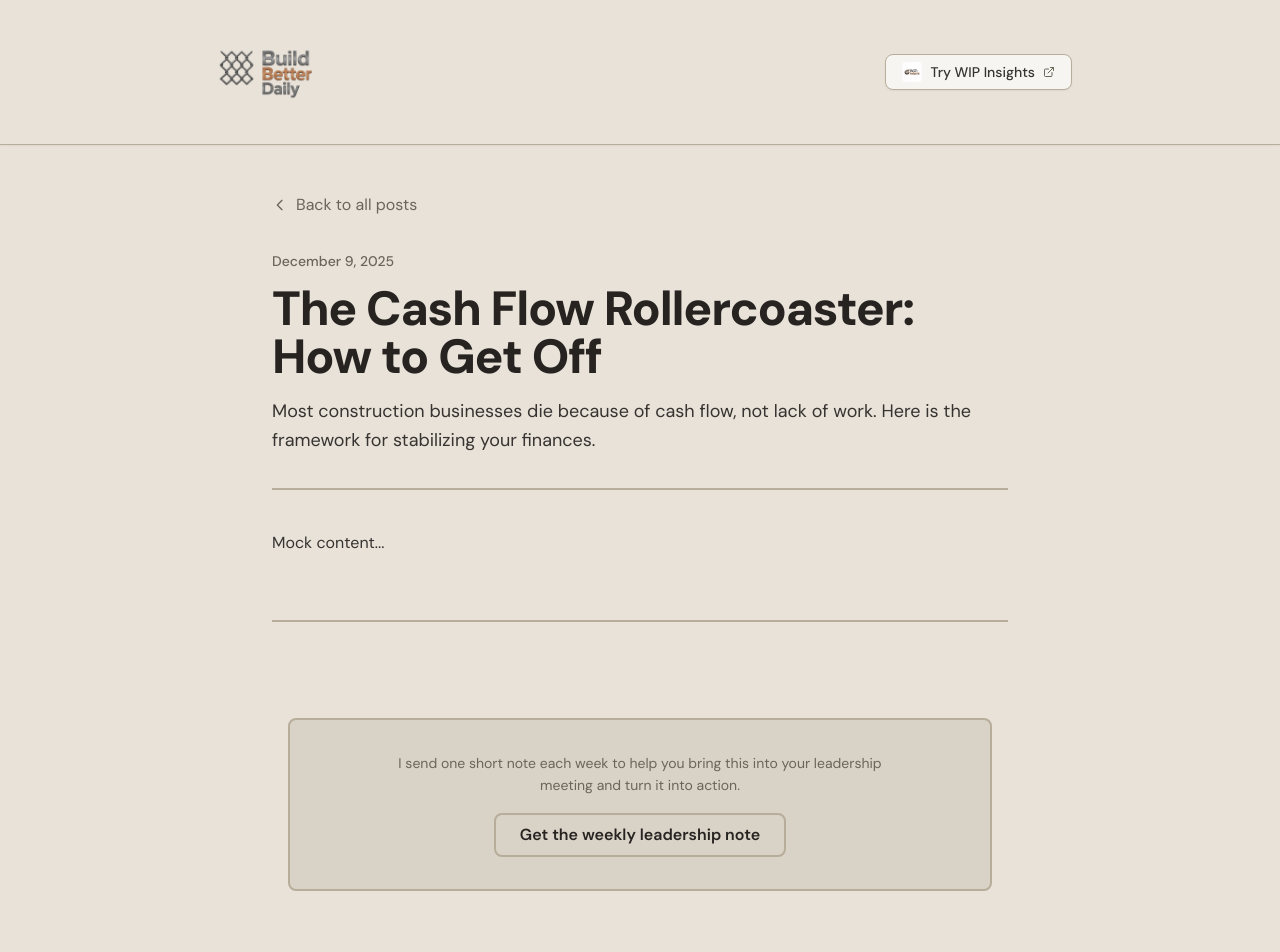
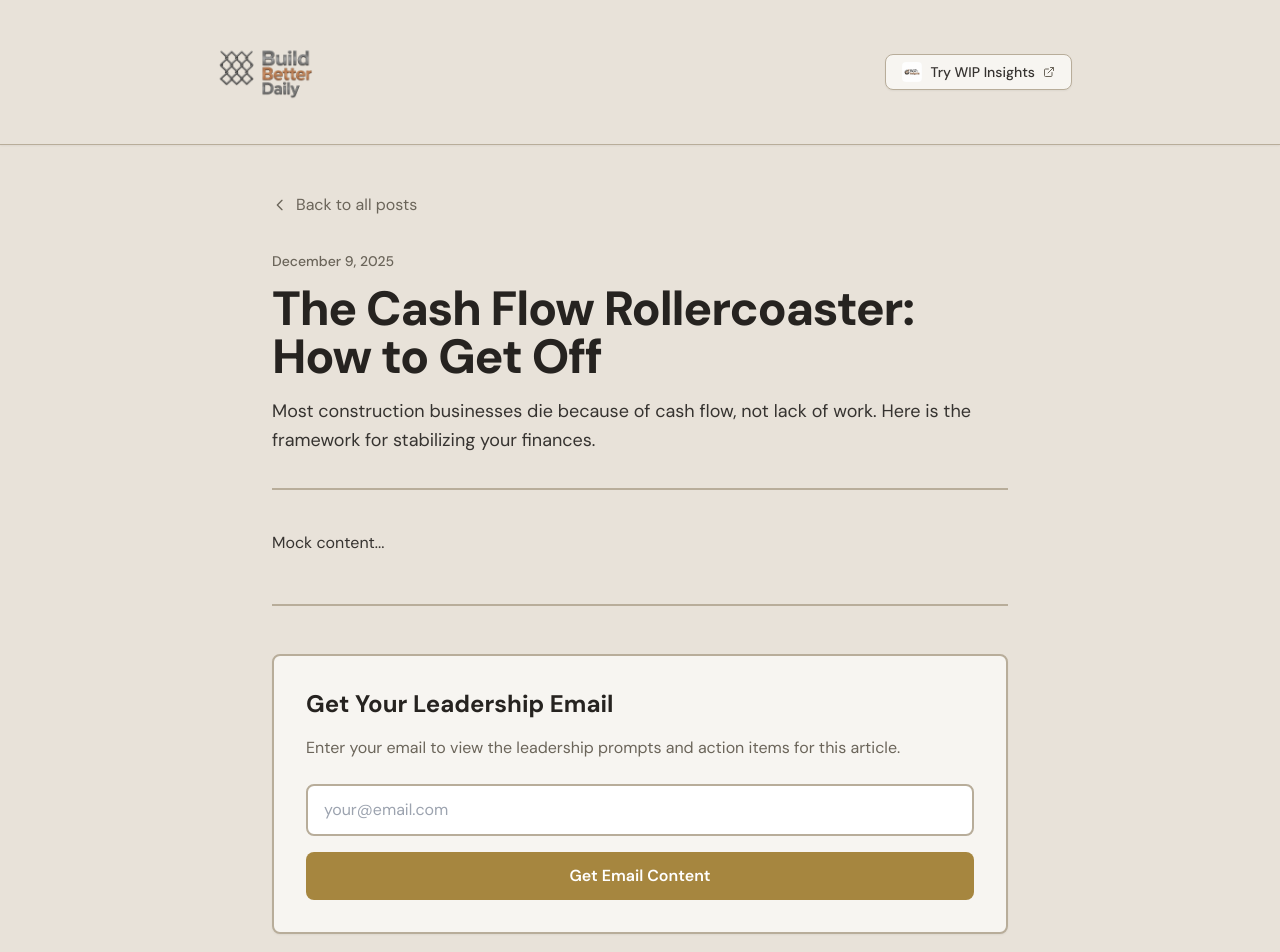
Before and after one commit to RileyM61/build-better-daily, a Next.js app: page /post/cash-flow-rollercoaster in a window 1280 px wide. Shown: the top 952 px of the page. Built offline with nearby package versions, Linux system fonts and the light colour scheme; no server answers.

Commit message:
feat: Add subscriber email content viewer on article pages

```diff
--- /dev/null
+++ b/app/api/get-email-content/route.ts
@@ -0,0 +1,85 @@
+import { NextRequest, NextResponse } from 'next/server'
+import { createServerClient } from '@/lib/supabase'
+import { getWeeklyEmailByPostId } from '@/lib/supabase'
+import type { Post } from '@/lib/supabase'
+
+export async function POST(request: NextRequest) {
+  try {
+    const { email, postId } = await request.json()
+
+    if (!email || !postId) {
+      return NextResponse.json(
+        { error: 'Email and postId are required' },
+        { status: 400 }
+      )
+    }
+
+    const supabase = createServerClient()
+
+    // Check if email is a subscriber
+    const { data: subscriber, error: subError } = await supabase
+      .from('subscribers')
+      .select('id, email, unsubscribed')
+      .eq('email', email.toLowerCase().trim())
+      .single()
+
+    if (subError || !subscriber || subscriber.unsubscribed) {
+      return NextResponse.json(
+        { error: 'Email not found in subscribers list. Please subscribe first.' },
+        { status: 404 }
+      )
+    }
+
+    // Get the post
+    const { data: postData, error: postError } = await supabase
+      .from('posts')
+      .select('*')
+      .eq('id', postId)
+      .single()
+
+    if (postError || !postData) {
+      return NextResponse.json(
+        { error: 'Post not found' },
+        { status: 404 }
+      )
+    }
+
+    const post = postData as Post
+
+    // Get the weekly email
+    const weeklyEmail = await getWeeklyEmailByPostId(postId)
+
+    if (!weeklyEmail) {
+      return NextResponse.json(
+        { error: 'No email content available for this article' },
+        { status: 404 }
+      )
+    }
+
+    // Build article URL
+    const baseUrl = process.env.NEXT_PUBLIC_SITE_URL || 'https://buildbetterdaily.com'
+    const articleUrl = `${baseUrl}/post/${post.slug}`
+
+    return NextResponse.json({
+      success: true,
+      email: {
+        subject: weeklyEmail.subject,
+        body: weeklyEmail.body,
+        leadership_prompt: weeklyEmail.leadership_prompt,
+        watch_for: weeklyEmail.watch_for,
+        execution_nudge: weeklyEmail.execution_nudge,
+        leadership_tool: post.leadership_tool,
+        article_url: articleUrl,
+      },
+    })
+  } catch (error) {
+    console.error('Error getting email content:', error)
+    return NextResponse.json(
+      {
+        error: 'Failed to get email content',
+        details: error instanceof Error ? error.message : 'Unknown error',
+      },
+      { status: 500 }
+    )
+  }
+}
--- a/app/post/[slug]/page.tsx
+++ b/app/post/[slug]/page.tsx
@@ -6,6 +6,7 @@ import Header from '@/components/Header'
 import Footer from '@/components/Footer'
 import BookRecommendation from '@/components/BookRecommendation'
 import SubscriptionInvite from '@/components/SubscriptionInvite'
+import EmailContent from '@/components/EmailContent'
 import { getPostBySlug, getPosts } from '@/lib/supabase'
 
 export const revalidate = 60
@@ -125,6 +126,9 @@ export default async function PostPage({ params }: PostPageProps) {
               affiliateTag={affiliateTag}
             />
 
+            {/* Email Content for Subscribers */}
+            <EmailContent postId={post.id} postSlug={post.slug} />
+
             {/* LOAD-BEARING: Clear structural separation */}
             <div className="mt-16 pt-12 border-t-2 border-wip-border">
               <SubscriptionInvite />
--- /dev/null
+++ b/components/EmailContent.tsx
@@ -0,0 +1,168 @@
+'use client'
+
+import { useState } from 'react'
+import type { LeadershipTool } from '@/lib/supabase'
+
+interface EmailContentProps {
+  postId: string
+  postSlug: string
+}
+
+interface EmailData {
+  subject: string
+  body: string
+  leadership_prompt: string
+  watch_for: string
+  execution_nudge: string
+  leadership_tool: LeadershipTool
+  article_url: string
+}
+
+export default function EmailContent({ postId, postSlug }: EmailContentProps) {
+  const [email, setEmail] = useState('')
+  const [loading, setLoading] = useState(false)
+  const [error, setError] = useState('')
+  const [emailData, setEmailData] = useState<EmailData | null>(null)
+
+  const handleSubmit = async (e: React.FormEvent) => {
+    e.preventDefault()
+    setError('')
+    setLoading(true)
+
+    try {
+      const response = await fetch('/api/get-email-content', {
+        method: 'POST',
+        headers: { 'Content-Type': 'application/json' },
+        body: JSON.stringify({ email: email.trim(), postId }),
+      })
+
+      const data = await response.json()
+
+      if (!response.ok) {
+        setError(data.error || 'Failed to get email content')
+        setEmailData(null)
+        return
+      }
+
+      setEmailData(data.email)
+    } catch (err) {
+      setError('Failed to load email content. Please try again.')
+      setEmailData(null)
+    } finally {
+      setLoading(false)
+    }
+  }
+
+  if (emailData) {
+    return (
+      <div className="mt-12 pt-12 border-t-2 border-wip-border">
+        <div className="bg-wip-card border-2 border-wip-border rounded-lg p-8 shadow-sm">
+          <h2 className="text-2xl font-bold text-wip-heading mb-6">
+            Your Leadership Email
+          </h2>
+
+          {/* Orientation */}
+          <p className="text-sm text-wip-muted italic mb-6">
+            This is your weekly leadership prompt — designed to be brought into the room, not just read.
+          </p>
+
+          {/* Opening Frame */}
+          <div className="mb-8">
+            <p className="text-base text-wip-text leading-relaxed">
+              {emailData.body}
+            </p>
+          </div>
+
+          {/* Core Leadership Tool */}
+          {emailData.leadership_tool && (
+            <div className="bg-wip-dark border-l-4 border-wip-gold p-6 mb-8 rounded-r-lg">
+              <h3 className="text-lg font-semibold text-wip-heading mb-4">
+                Bring This to Your Leadership Meeting
+              </h3>
+
+              <div className="space-y-4">
+                <div>
+                  <strong className="text-wip-heading block mb-2">The Question:</strong>
+                  <p className="text-wip-text">{emailData.leadership_tool.question}</p>
+                </div>
+
+                <div>
+                  <strong className="text-wip-heading block mb-2">The Prompt:</strong>
+                  <p className="text-wip-text">{emailData.leadership_tool.prompt}</p>
+                </div>
+
+                <div>
+                  <strong className="text-wip-heading block mb-2">The Action:</strong>
+                  <p className="text-wip-text">{emailData.leadership_tool.action}</p>
+                </div>
+              </div>
+            </div>
+          )}
+
+          {/* Friction Warning */}
+          <div className="mb-6">
+            <strong className="text-wip-heading block mb-2">What will derail this conversation:</strong>
+            <p className="text-wip-text">{emailData.watch_for}</p>
+          </div>
+
+          {/* Execution Nudge */}
+          <div className="mb-8">
+            <strong className="text-wip-heading block mb-2">If it stalls:</strong>
+            <p className="text-wip-text">{emailData.execution_nudge}</p>
+          </div>
+
+          {/* Reset button */}
+          <button
+            onClick={() => {
+              setEmailData(null)
+              setEmail('')
+            }}
+            className="text-sm text-wip-gold hover:text-wip-gold-dark transition-colors"
+          >
+            ← View different email
+          </button>
+        </div>
+      </div>
+    )
+  }
+
+  return (
+    <div className="mt-12 pt-12 border-t-2 border-wip-border">
+      <div className="bg-wip-card border-2 border-wip-border rounded-lg p-8 shadow-sm">
+        <h2 className="text-2xl font-bold text-wip-heading mb-4">
+          Get Your Leadership Email
+        </h2>
+        <p className="text-wip-muted mb-6">
+          Enter your email to view the leadership prompts and action items for this article.
+        </p>
+
+        <form onSubmit={handleSubmit} className="space-y-4">
+          <div>
+            <input
+              type="email"
+              value={email}
+              onChange={(e) => setEmail(e.target.value)}
+              placeholder="your@email.com"
+              required
+              className="w-full px-4 py-3 border-2 border-wip-border rounded-lg bg-white text-wip-text focus:outline-none focus:ring-2 focus:ring-wip-gold focus:border-wip-gold"
+            />
+          </div>
+
+          {error && (
+            <div className="text-red-600 text-sm bg-red-50 border border-red-200 rounded-lg p-3">
+              {error}
+            </div>
+          )}
+
+          <button
+            type="submit"
+            disabled={loading}
+            className="w-full bg-wip-gold hover:bg-wip-gold-dark text-white font-semibold py-3 px-6 rounded-lg transition-colors disabled:opacity-50 disabled:cursor-not-allowed"
+          >
+            {loading ? 'Loading...' : 'Get Email Content'}
+          </button>
+        </form>
+      </div>
+    </div>
+  )
+}
```
